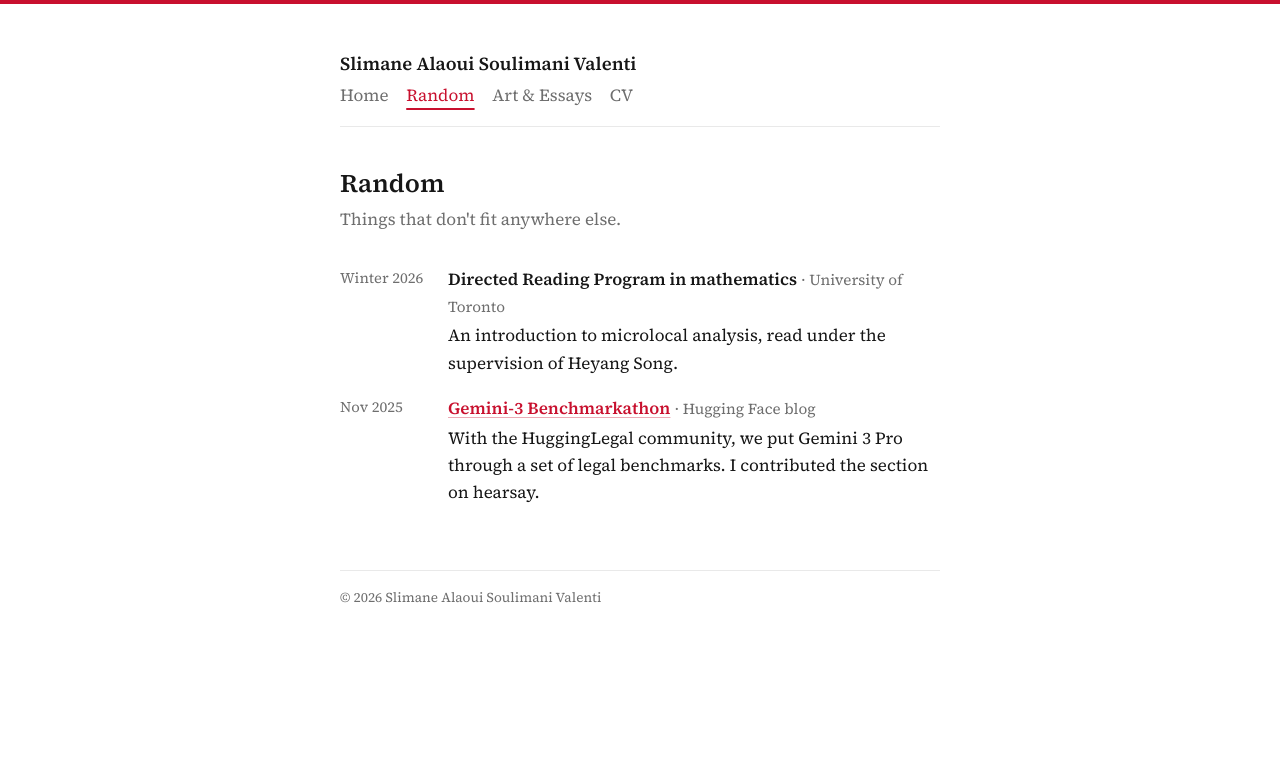
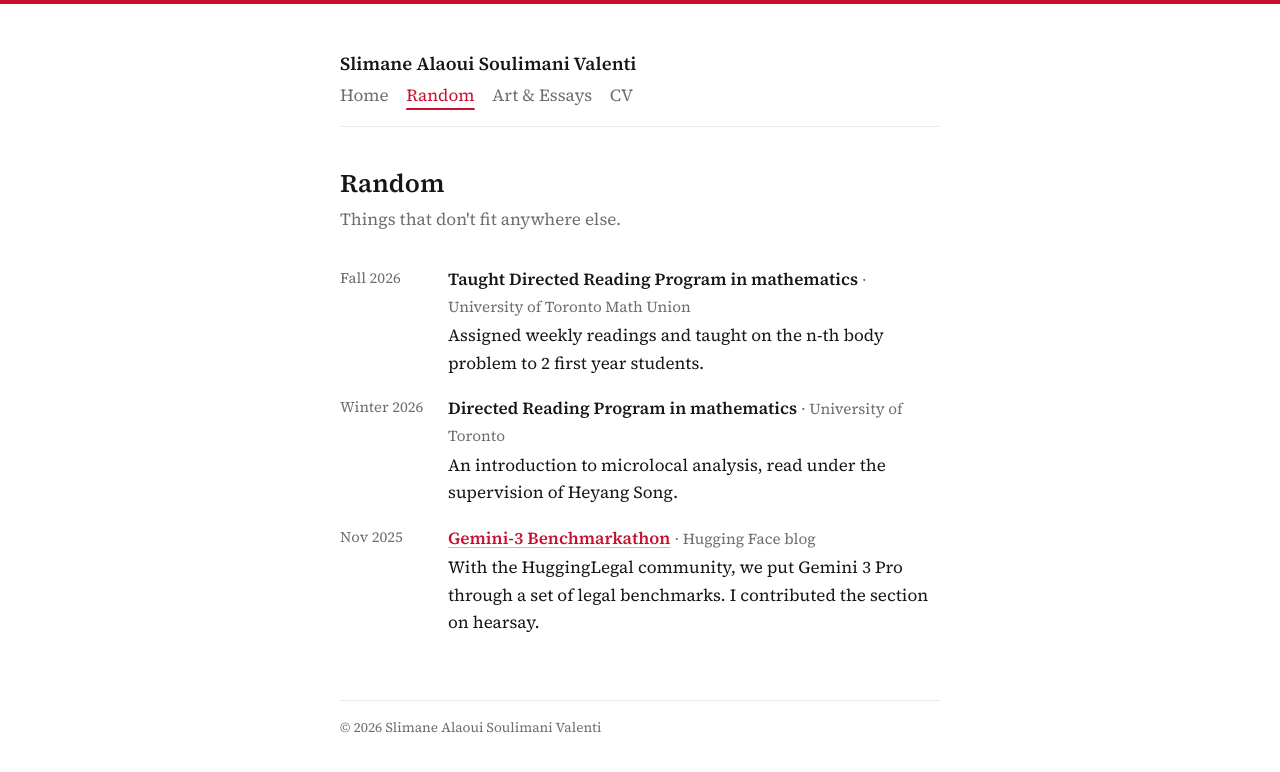
Before and after one commit to SlimaneAsv/slimaneasv.github.io, a Jekyll site: the page built from random.html, in a window 1280 px wide. Shown: the top 772 px of the page. Built offline with Jekyll 4.4.1, drawn with Linux system fonts in a browser that asks for light colours.

Commit message:
Add Fall 2026 Directed Reading Program details
Updated the entry for the Directed Reading Program to include details about teaching in Fall 2026.

```diff
--- a/_data/random.yml
+++ b/_data/random.yml
@@ -6,6 +6,11 @@
 #   url:   a full link (https://...) or a path in this repo (/files/slides.pdf)
 #   where: where it lives, shown after the title
 #   note:  a sentence or two; Markdown links work
+
+- date: Fall 2026
+  title: Taught Directed Reading Program in mathematics
+  where: University of Toronto Math Union
+  note: Assigned weekly readings and taught on the n-th body problem to 2 first year students.
 
 - date: Winter 2026
   title: Directed Reading Program in mathematics
```
